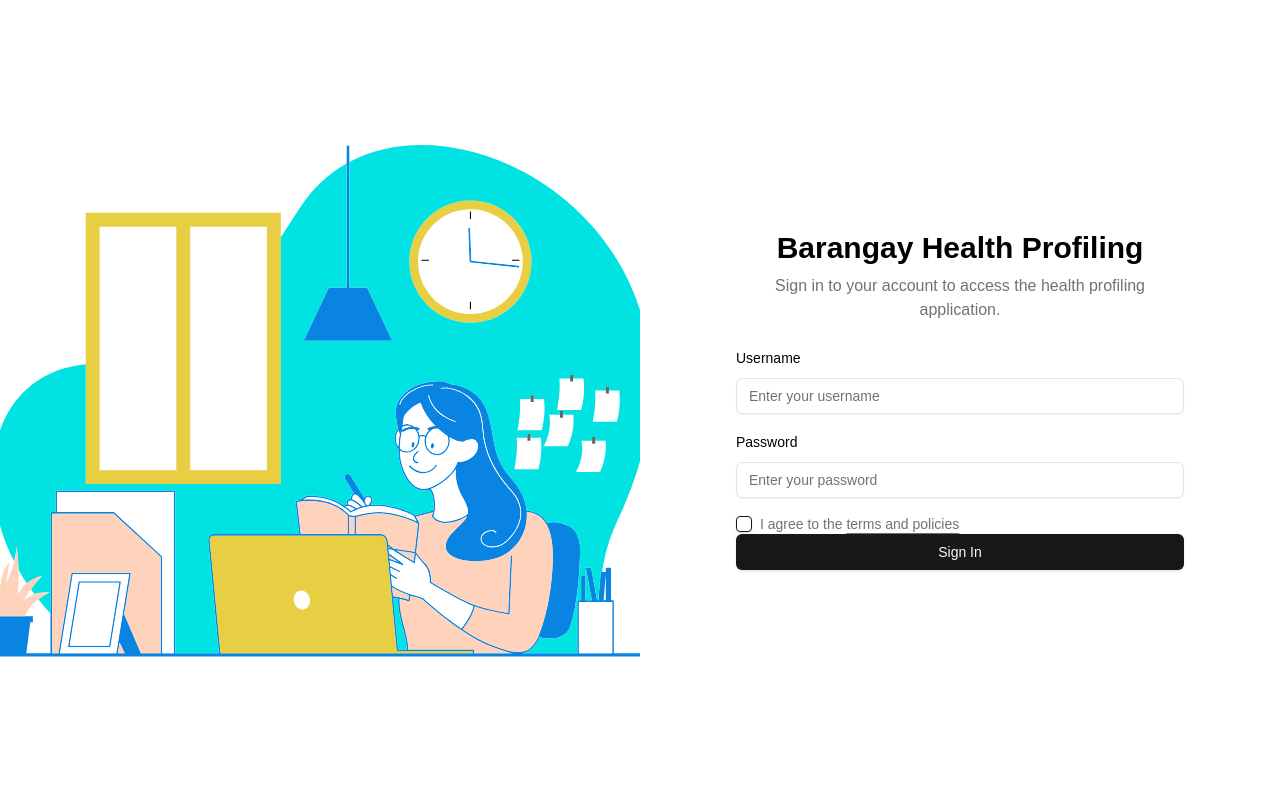
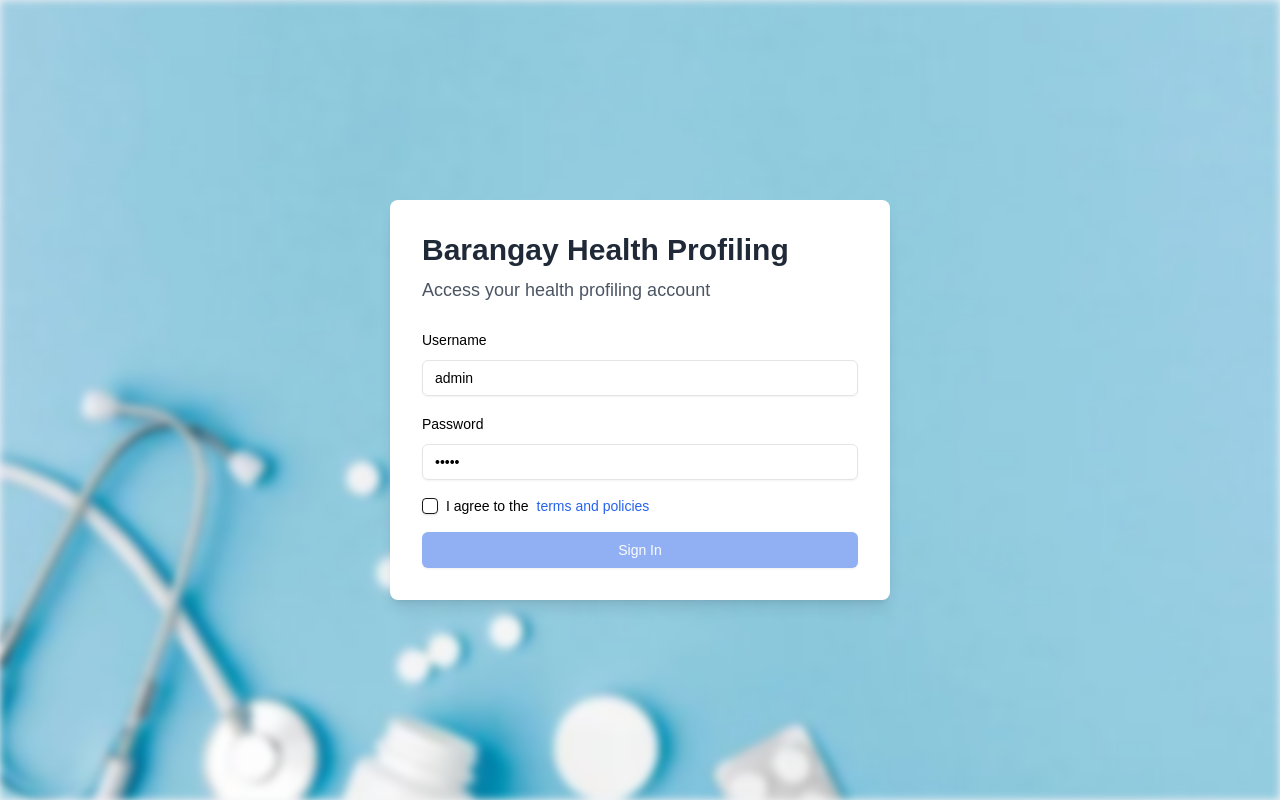
Before and after one commit to crisjerez12/bhp-system, a Next.js app: page / in a window 1280 px wide. Built offline with nearby package versions, Linux system fonts and the light colour scheme.

Commit message:
revise login page

```diff
--- a/app/page.tsx
+++ b/app/page.tsx
@@ -1,126 +1,10 @@
-"use client";
-import { Label } from "@/components/ui/label";
-import { Input } from "@/components/ui/input";
-import { Checkbox } from "@/components/ui/checkbox";
-import Link from "next/link";
-import { Button } from "@/components/ui/button";
-import Image from "next/image";
-import LoginPic from "@/public/loginPic.svg";
-import { SubmitHandler, useForm } from "react-hook-form";
-import { z } from "zod";
-import { zodResolver } from "@hookform/resolvers/zod";
-import { useRouter } from "next/navigation";
+import { LoginForm } from "@/components/login-form";
 
-const schema = z
-  .object({
-    username: z
-      .string()
-      .min(3, { message: "Username must be at least 3 characters" }),
-    password: z
-      .string()
-      .min(8, { message: "Password must be at least 8 characters" }),
-  })
-  .required();
-
-type FormFields = z.infer<typeof schema>;
-export default function LoginPage() {
-  const router = useRouter();
-
-  const {
-    register,
-    handleSubmit,
-    formState: { errors, isSubmitting },
-  } = useForm<FormFields>({
-    resolver: zodResolver(schema),
-  });
-  const onSubmit: SubmitHandler<FormFields> = async (data: FormFields) => {
-    const { username, password } = data;
-    try {
-      const response = await fetch("/api/auth/signin", {
-        method: "POST",
-        headers: {
-          "Content-Type": "application/json",
-        },
-        body: JSON.stringify({ username, password }),
-      });
-      console.log(response);
-
-      router.push("/dashboard");
-    } catch (error) {
-      console.log(error);
-    }
-    return true;
-  };
-
+const LoginPage = () => {
   return (
-    <div className="grid min-h-screen w-full grid-cols-1 md:grid-cols-2">
-      <div className="hidden md:block">
-        <Image
-          src={LoginPic}
-          alt="Health Profiling"
-          height={0}
-          width={0}
-          sizes="100vw"
-          style={{ objectFit: "cover" }}
-          className="h-full w-full object-fill"
-        />
-      </div>
-      <div className="flex items-center justify-center bg-background px-4 py-12 md:px-6">
-        <div className="mx-auto w-full max-w-md space-y-6">
-          <div className="space-y-2 text-center">
-            <h1 className="text-3xl font-bold">Barangay Health Profiling</h1>
-            <p className="text-muted-foreground font-awesome">
-              Sign in to your account to access the health profiling
-              application.
-            </p>
-          </div>
-          <form onSubmit={handleSubmit(onSubmit)} className="space-y-4">
-            {errors.root && (
-              <div className="bg-red-300 py-1 px-2 text-sm">
-                {errors.root?.message}
-              </div>
-            )}
-            <div className="space-y-2">
-              <Label htmlFor="username">Username</Label>
-              <Input
-                {...register("username")}
-                id="username"
-                type="text"
-                placeholder="Enter your username"
-                required
-              />
-            </div>
-            <div className="space-y-2">
-              <Label htmlFor="password">Password</Label>
-              <Input
-                {...register("password")}
-                id="password"
-                type="password"
-                placeholder="Enter your password"
-                required
-              />
-            </div>
-            <div className="flex items-center gap-2">
-              <Checkbox id="terms" />
-              <Label htmlFor="terms" className="text-sm text-muted-foreground">
-                I agree to the{" "}
-                <Link
-                  href="#"
-                  className="font-medium underline underline-offset-4"
-                  prefetch={false}
-                >
-                  terms and policies
-                </Link>
-              </Label>
-            </div>
-            <Link href="/dashboard">
-              <Button disabled={isSubmitting} type="submit" className="w-full">
-                Sign In
-              </Button>
-            </Link>
-          </form>
-        </div>
-      </div>
-    </div>
+    <>
+      <LoginForm />
+    </>
   );
-}
+};
+export default LoginPage;
--- /dev/null
+++ b/components/login-form.tsx
@@ -0,0 +1,128 @@
+"use client";
+
+import React, { useState } from "react";
+import Image from "next/image";
+import { Button } from "@/components/ui/button";
+import { Checkbox } from "@/components/ui/checkbox";
+import { Input } from "@/components/ui/input";
+import { Label } from "@/components/ui/label";
+import {
+  Dialog,
+  DialogContent,
+  DialogHeader,
+  DialogTitle,
+  DialogTrigger,
+} from "@/components/ui/dialog";
+import { redirect } from "next/navigation";
+import { useRouter } from 'next/router';
+
+export function LoginForm() {
+  const [username, setUsername] = useState("admin");
+  const [password, setPassword] = useState("admin");
+  const [agreed, setAgreed] = useState(false);
+
+  const handleSubmit = (e: React.FormEvent<HTMLFormElement>) => {
+    e.preventDefault();
+    if (agreed) {
+      redirect("/dashboard");
+      // console.log("Signing in...");
+    } else {
+      alert("Please agree to the terms and policies before signing in.");
+    }
+  };
+
+  const handleSignIn = () => {
+    useRouter().push('/dashboard');
+  };
+
+  return (
+    <div className="min-h-screen flex items-center justify-center p-4 relative overflow-hidden bg-gray-100">
+      <div className="absolute inset-0">
+        <Image
+          src="/background.jpg"
+          alt="Background"
+          layout="fill"
+          objectFit="cover"
+          quality={100}
+          priority
+          className="blur-sm"
+        />
+      </div>
+      <div className="w-full max-w-[500px] relative z-10 bg-white p-8 rounded-lg shadow-lg">
+        <h1 className="text-3xl font-bold text-gray-800 mb-2">
+          Barangay Health Profiling
+        </h1>
+        <p className="text-lg text-gray-600 mb-6">
+          Access your health profiling account
+        </p>
+        <form onSubmit={handleSubmit} className="space-y-4">
+          <div className="space-y-2">
+            <Label htmlFor="username" className="text-sm font-medium">
+              Username
+            </Label>
+            <Input
+              id="username"
+              placeholder="Enter your username"
+              value={username}
+              onChange={(e) => setUsername(e.target.value)}
+            />
+          </div>
+          <div className="space-y-2">
+            <Label htmlFor="password" className="text-sm font-medium">
+              Password
+            </Label>
+            <Input
+              id="password"
+              type="password"
+              placeholder="Enter your password"
+              value={password}
+              onChange={(e) => setPassword(e.target.value)}
+            />
+          </div>
+          <div className="flex items-center space-x-2">
+            <Checkbox
+              id="terms"
+              checked={agreed}
+              onCheckedChange={(checked) => setAgreed(checked as boolean)}
+            />
+            <label
+              htmlFor="terms"
+              className="text-sm font-medium leading-none peer-disabled:cursor-not-allowed peer-disabled:opacity-70"
+            >
+              I agree to the
+            </label>
+            <Dialog>
+              <DialogTrigger asChild>
+                <Button
+                  variant="link"
+                  className="p-0 h-auto text-sm font-medium text-blue-600"
+                >
+                  terms and policies
+                </Button>
+              </DialogTrigger>
+              <DialogContent className="bg-white">
+                <DialogHeader>
+                  <DialogTitle>Terms and Policies</DialogTitle>
+                </DialogHeader>
+                <div className="mt-4">
+                  <p>
+                    Here you can include the detailed terms and policies
+                    information.
+                  </p>
+                </div>
+              </DialogContent>
+            </Dialog>
+          </div>
+          <Button
+            className="w-full bg-blue-600 hover:bg-blue-700"
+            type="submit"
+            disabled={!agreed}
+            onClick={handleSignIn}
+          >
+            Sign In
+          </Button>
+        </form>
+      </div>
+    </div>
+  );
+}
--- a/components/ui/input.tsx
+++ b/components/ui/input.tsx
@@ -11,7 +11,7 @@ const Input = React.forwardRef<HTMLInputElement, InputProps>(
       <input
         type={type}
         className={cn(
-          "flex h-9 w-full rounded-md border border-input bg-transparent px-3 py-1 text-sm shadow-sm transition-colors file:border-0 file:bg-transparent file:text-sm file:font-medium placeholder:text-muted-foreground focus-visible:outline-none focus-visible:ring-1 focus-visible:ring-ring disabled:cursor-not-allowed disabled:opacity-50",
+          "flex h-9 w-full rounded-md border border-input bg-transparent px-3 py-1 text-sm shadow-sm transition-colors file:border-0 file:bg-transparent file:text-sm file:font-medium file:text-foreground placeholder:text-muted-foreground focus-visible:outline-none focus-visible:ring-1 focus-visible:ring-ring disabled:cursor-not-allowed disabled:opacity-50",
           className
         )}
         ref={ref}
```
Also changed, not shown: public/background.jpg (added), 1 other file (tests, documents, lock files or other folders).
